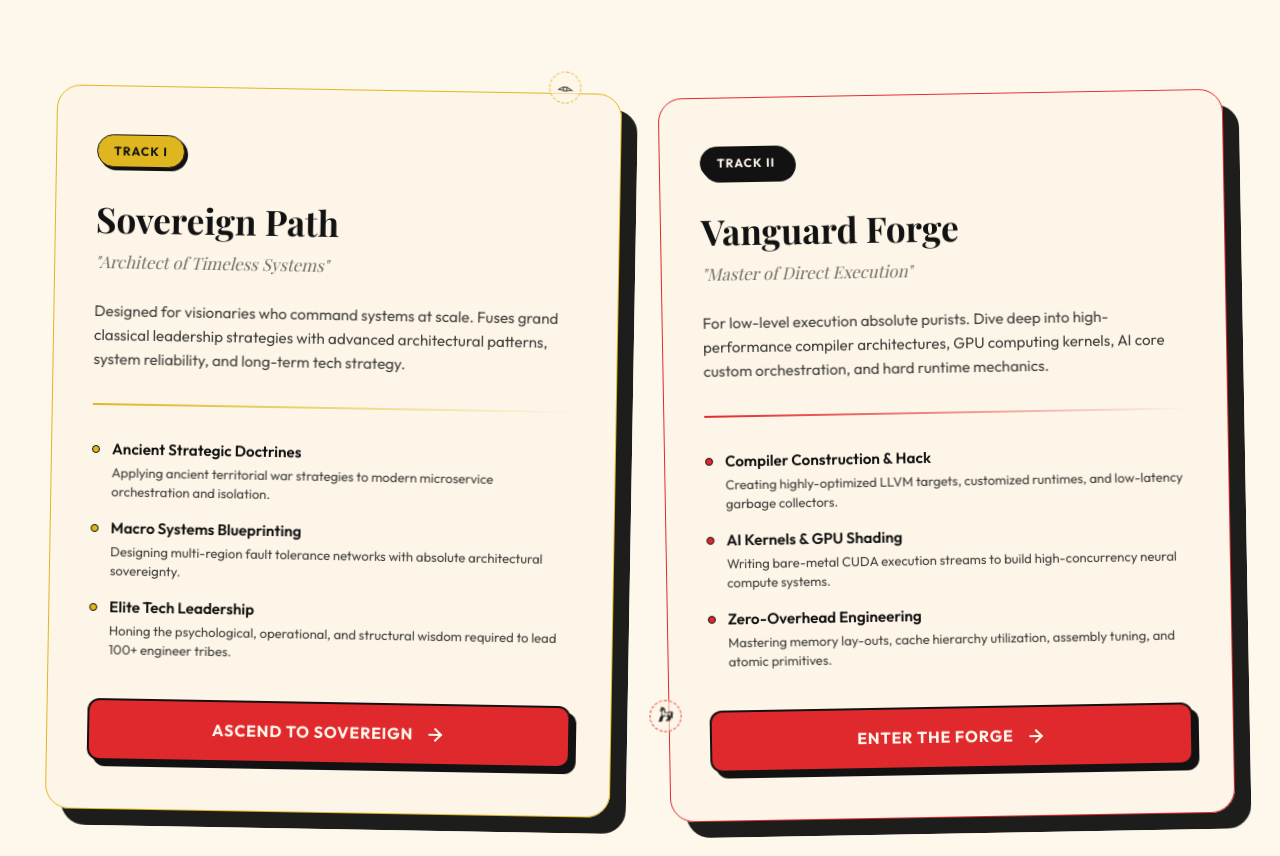
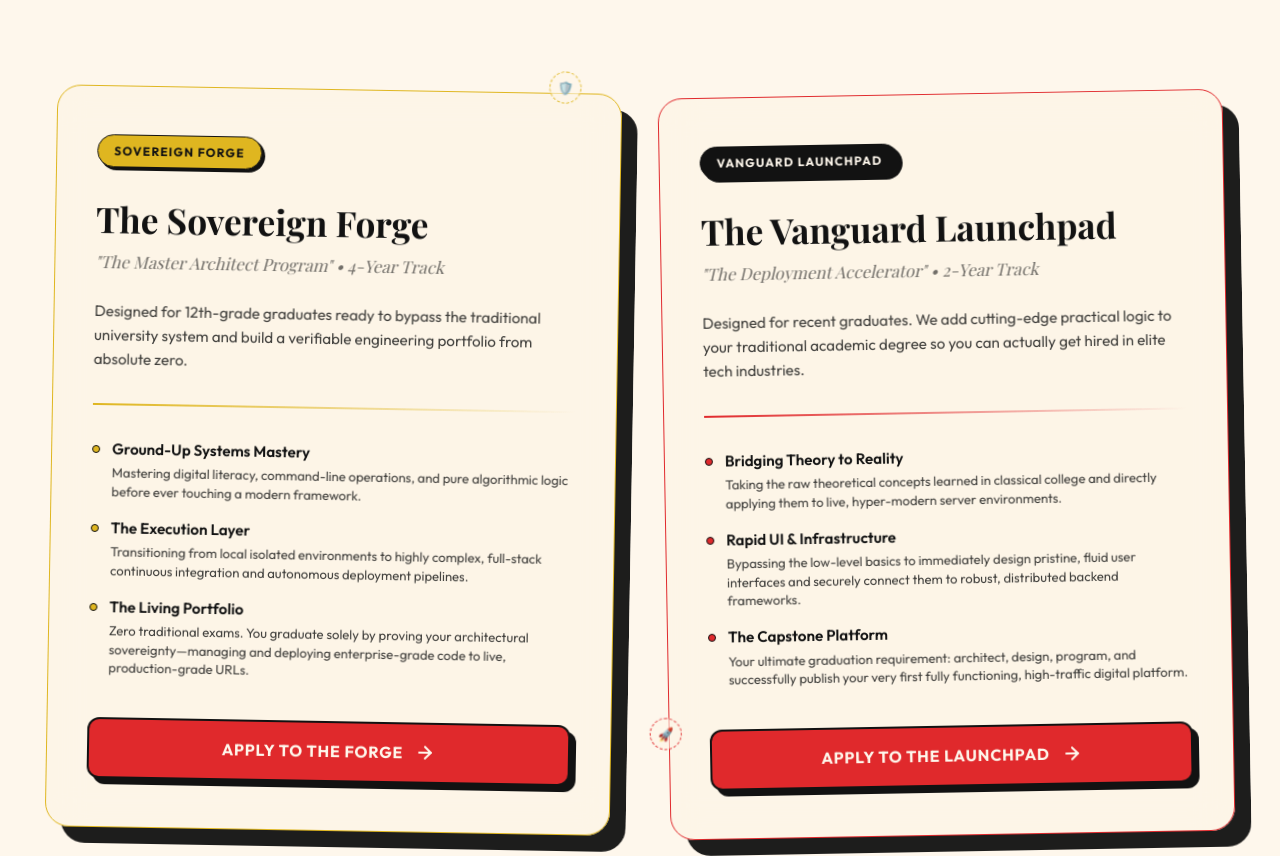
Before and after one commit to HoneyGpt/Krishanaite-Global-Academy, a plain HTML site: page index.html in a window 1280 px wide. Shown: the part 1441-2297 px from the top of the page. Drawn offline with nearby package versions, Linux system fonts and the light colour scheme; a web font is replaced by a local one.

Commit message:
feat: update and improve educational track panel content

```diff
--- a/index.html
+++ b/index.html
@@ -255,15 +255,15 @@
       <!-- Side-by-Side Pricing / Educational Tracks -->
       <div class="track-grid" id="track-panels-container">
 
-        <!-- TRACK I: Sovereign Path -->
+        <!-- TRACK I: Sovereign Forge -->
         <div class="track-panel sovereign-path" id="sovereign" data-parallax-strength="-0.03">
-          <div class="wisdom-floater wf-1">𓁹</div>
+          <div class="wisdom-floater wf-1">🛡️</div>
 
-          <div class="track-badge" id="sovereign-badge">Track I</div>
-          <h3 id="sovereign-title">Sovereign Path</h3>
-          <div class="track-tagline" id="sovereign-tagline">"Architect of Timeless Systems"</div>
+          <div class="track-badge" id="sovereign-badge">Sovereign Forge</div>
+          <h3 id="sovereign-title">The Sovereign Forge</h3>
+          <div class="track-tagline" id="sovereign-tagline">"The Master Architect Program" &bull; 4-Year Track</div>
           <p class="track-desc" id="sovereign-description">
-            Designed for visionaries who command systems at scale. Fuses grand classical leadership strategies with advanced architectural patterns, system reliability, and long-term tech strategy.
+            Designed for 12th-grade graduates ready to bypass the traditional university system and build a verifiable engineering portfolio from absolute zero.
           </p>
 
           <div class="divider"></div>
@@ -272,31 +272,31 @@
             <div class="curriculum-item">
               <div class="curriculum-item-bullet"></div>
               <div class="curriculum-text">
-                <h5>Ancient Strategic Doctrines</h5>
-                <p>Applying ancient territorial war strategies to modern microservice orchestration and isolation.</p>
+                <h5>Ground-Up Systems Mastery</h5>
+                <p>Mastering digital literacy, command-line operations, and pure algorithmic logic before ever touching a modern framework.</p>
               </div>
             </div>
 
             <div class="curriculum-item">
               <div class="curriculum-item-bullet"></div>
               <div class="curriculum-text">
-                <h5>Macro Systems Blueprinting</h5>
-                <p>Designing multi-region fault tolerance networks with absolute architectural sovereignty.</p>
+                <h5>The Execution Layer</h5>
+                <p>Transitioning from local isolated environments to highly complex, full-stack continuous integration and autonomous deployment pipelines.</p>
               </div>
             </div>
 
             <div class="curriculum-item">
               <div class="curriculum-item-bullet"></div>
               <div class="curriculum-text">
-                <h5>Elite Tech Leadership</h5>
-                <p>Honing the psychological, operational, and structural wisdom required to lead 100+ engineer tribes.</p>
+                <h5>The Living Portfolio</h5>
+                <p>Zero traditional exams. You graduate solely by proving your architectural sovereignty—managing and deploying enterprise-grade code to live, production-grade URLs.</p>
               </div>
             </div>
           </div>
 
           <div class="action-btn-container">
             <a href="#" class="cta-action-btn" id="enroll-sovereign">
-              Ascend to Sovereign
+              Apply to the Forge
               <svg width="20" height="20" viewBox="0 0 24 24" fill="none" stroke="currentColor" stroke-width="2.5" stroke-linecap="round" stroke-linejoin="round">
                 <line x1="5" y1="12" x2="19" y2="12"></line>
                 <polyline points="12 5 19 12 12 19"></polyline>
@@ -305,15 +305,15 @@
           </div>
         </div>
 
-        <!-- TRACK II: Vanguard Forge -->
+        <!-- TRACK II: Vanguard Launchpad -->
         <div class="track-panel vanguard-forge" id="vanguard" data-parallax-strength="0.03">
-          <div class="wisdom-floater wf-2">𓃗</div>
+          <div class="wisdom-floater wf-2">🚀</div>
 
-          <div class="track-badge" id="vanguard-badge">Track II</div>
-          <h3 id="vanguard-title">Vanguard Forge</h3>
-          <div class="track-tagline" id="vanguard-tagline">"Master of Direct Execution"</div>
+          <div class="track-badge" id="vanguard-badge">Vanguard Launchpad</div>
+          <h3 id="vanguard-title">The Vanguard Launchpad</h3>
+          <div class="track-tagline" id="vanguard-tagline">"The Deployment Accelerator" &bull; 2-Year Track</div>
           <p class="track-desc" id="vanguard-description">
-            For low-level execution absolute purists. Dive deep into high-performance compiler architectures, GPU computing kernels, AI core custom orchestration, and hard runtime mechanics.
+            Designed for recent graduates. We add cutting-edge practical logic to your traditional academic degree so you can actually get hired in elite tech industries.
           </p>
 
           <div class="divider"></div>
@@ -322,31 +322,31 @@
             <div class="curriculum-item">
               <div class="curriculum-item-bullet"></div>
               <div class="curriculum-text">
-                <h5>Compiler Construction & Hack</h5>
-                <p>Creating highly-optimized LLVM targets, customized runtimes, and low-latency garbage collectors.</p>
+                <h5>Bridging Theory to Reality</h5>
+                <p>Taking the raw theoretical concepts learned in classical college and directly applying them to live, hyper-modern server environments.</p>
               </div>
             </div>
 
             <div class="curriculum-item">
               <div class="curriculum-item-bullet"></div>
               <div class="curriculum-text">
-                <h5>AI Kernels & GPU Shading</h5>
-                <p>Writing bare-metal CUDA execution streams to build high-concurrency neural compute systems.</p>
+                <h5>Rapid UI & Infrastructure</h5>
+                <p>Bypassing the low-level basics to immediately design pristine, fluid user interfaces and securely connect them to robust, distributed backend frameworks.</p>
               </div>
             </div>
 
             <div class="curriculum-item">
               <div class="curriculum-item-bullet"></div>
               <div class="curriculum-text">
-                <h5>Zero-Overhead Engineering</h5>
-                <p>Mastering memory lay-outs, cache hierarchy utilization, assembly tuning, and atomic primitives.</p>
+                <h5>The Capstone Platform</h5>
+                <p>Your ultimate graduation requirement: architect, design, program, and successfully publish your very first fully functioning, high-traffic digital platform.</p>
               </div>
             </div>
           </div>
 
           <div class="action-btn-container">
             <a href="#" class="cta-action-btn" id="enroll-vanguard">
-              Enter the Forge
+              Apply to the Launchpad
               <svg width="20" height="20" viewBox="0 0 24 24" fill="none" stroke="currentColor" stroke-width="2.5" stroke-linecap="round" stroke-linejoin="round">
                 <line x1="5" y1="12" x2="19" y2="12"></line>
                 <polyline points="12 5 19 12 12 19"></polyline>
```
